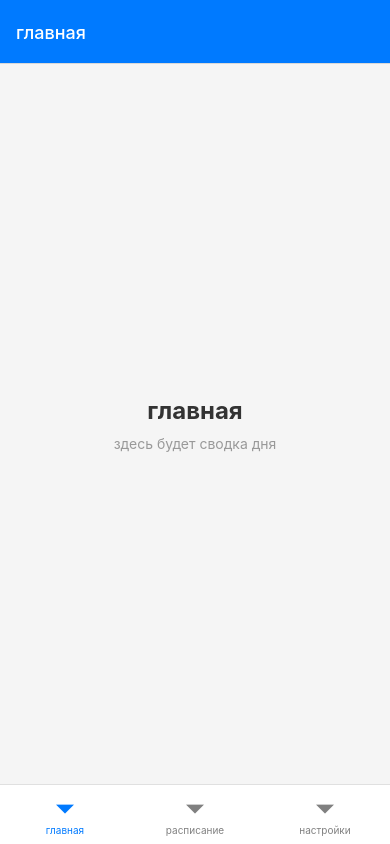
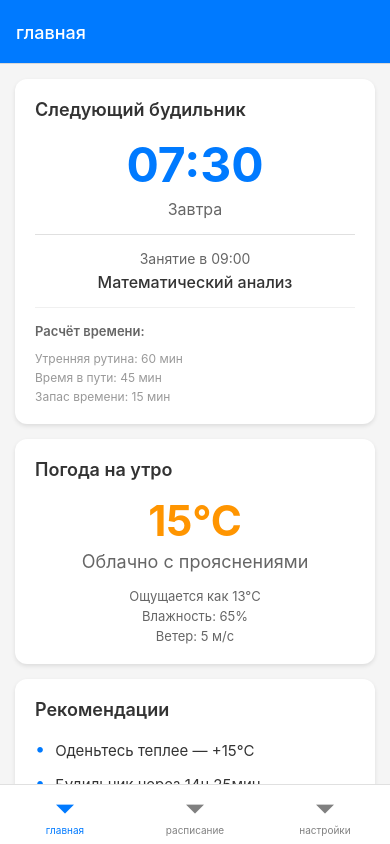
Before and after one commit to VolodinDanila/mpu-companion, a React Native app: screen / in a window 390 px wide. Built offline with nearby package versions, Linux system fonts and the light colour scheme.

Commit message:
feat: implement home screen with data display

```diff
--- a/screens/HomeScreen.js
+++ b/screens/HomeScreen.js
@@ -1,12 +1,153 @@
-import React from 'react';
-import { View, Text, StyleSheet } from 'react-native';
+import React, { useState, useEffect } from 'react';
+import {
+    View,
+    Text,
+    StyleSheet,
+    ScrollView,
+    TouchableOpacity,
+    ActivityIndicator,
+} from 'react-native';
 
 export default function HomeScreen() {
+    const [loading, setLoading] = useState(true);
+    const [nextAlarm, setNextAlarm] = useState(null);
+    const [weather, setWeather] = useState(null);
+    const [recommendations, setRecommendations] = useState([]);
+
+    useEffect(() => {
+        loadData();
+    }, []);
+
+    const loadData = () => {
+        setLoading(true);
+
+        setTimeout(() => {
+            setNextAlarm({
+                time: '07:30',
+                date: 'Завтра',
+                classTime: '09:00',
+                className: 'Математический анализ',
+                breakdown: {
+                    morningRoutine: 60,
+                    travelTime: 45,
+                    extraTime: 15,
+                },
+            });
+
+            setWeather({
+                temperature: 15,
+                feelsLike: 13,
+                condition: 'Облачно с прояснениями',
+                humidity: 65,
+                windSpeed: 5,
+            });
+
+            setRecommendations([
+                'Оденьтесь теплее — +15°C',
+                'Будильник через 14ч 25мин',
+                'Хорошая погода для прогулки',
+            ]);
+
+            setLoading(false);
+        }, 500);
+    };
+
+    if (loading) {
+        return (
+            <View style={styles.loadingContainer}>
+                <ActivityIndicator size="large" color="#007AFF" />
+                <Text style={styles.loadingText}>Загрузка данных...</Text>
+            </View>
+        );
+    }
+
     return (
-        <View style={styles.container}>
-            <Text style={styles.title}>главная</Text>
-            <Text style={styles.subtitle}>здесь будет сводка дня</Text>
-        </View>
+        <ScrollView style={styles.container}>
+            <View style={styles.alarmCard}>
+                <Text style={styles.sectionTitle}>Следующий будильник</Text>
+
+                {nextAlarm ? (
+                    <View style={styles.alarmInfo}>
+                        <Text style={styles.alarmTime}>{nextAlarm.time}</Text>
+                        <Text style={styles.alarmDate}>{nextAlarm.date}</Text>
+
+                        <View style={styles.divider} />
+
+                        <Text style={styles.classInfo}>
+                            Занятие в {nextAlarm.classTime}
+                        </Text>
+                        <Text style={styles.className}>{nextAlarm.className}</Text>
+
+                        {nextAlarm.breakdown && (
+                            <View style={styles.breakdownContainer}>
+                                <Text style={styles.breakdownTitle}>Расчёт времени:</Text>
+                                <Text style={styles.breakdownItem}>
+                                    Утренняя рутина: {nextAlarm.breakdown.morningRoutine} мин
+                                </Text>
+                                <Text style={styles.breakdownItem}>
+                                    Время в пути: {nextAlarm.breakdown.travelTime} мин
+                                </Text>
+                                <Text style={styles.breakdownItem}>
+                                    Запас времени: {nextAlarm.breakdown.extraTime} мин
+                                </Text>
+                            </View>
+                        )}
+                    </View>
+                ) : (
+                    <Text style={styles.noDataText}>
+                        Нет запланированных занятий
+                    </Text>
+                )}
+            </View>
+
+            <View style={styles.weatherCard}>
+                <Text style={styles.sectionTitle}>Погода на утро</Text>
+
+                {weather ? (
+                    <View style={styles.weatherInfo}>
+                        <Text style={styles.temperature}>{weather.temperature}°C</Text>
+                        <Text style={styles.condition}>{weather.condition}</Text>
+                        <View style={styles.weatherDetails}>
+                            <Text style={styles.weatherDetailItem}>
+                                Ощущается как {weather.feelsLike}°C
+                            </Text>
+                            <Text style={styles.weatherDetailItem}>
+                                Влажность: {weather.humidity}%
+                            </Text>
+                            <Text style={styles.weatherDetailItem}>
+                                Ветер: {weather.windSpeed} м/с
+                            </Text>
+                        </View>
+                    </View>
+                ) : (
+                    <Text style={styles.noDataText}>Нет данных о погоде</Text>
+                )}
+            </View>
+
+            <View style={styles.recommendationsCard}>
+                <Text style={styles.sectionTitle}>Рекомендации</Text>
+
+                {recommendations.length > 0 ? (
+                    <View style={styles.recommendationsList}>
+                        {recommendations.map((recommendation, index) => (
+                            <View key={index} style={styles.recommendationItem}>
+                                <Text style={styles.bullet}>•</Text>
+                                <Text style={styles.recommendationText}>{recommendation}</Text>
+                            </View>
+                        ))}
+                    </View>
+                ) : (
+                    <Text style={styles.noDataText}>Нет рекомендаций</Text>
+                )}
+            </View>
+
+            <TouchableOpacity
+                style={styles.refreshButton}
+                onPress={loadData}
+            >
+                <Text style={styles.refreshButtonText}>Обновить данные</Text>
+            </TouchableOpacity>
+        </ScrollView>
     );
 }
 
@@ -14,17 +155,168 @@ const styles = StyleSheet.create({
     container: {
         flex: 1,
         backgroundColor: '#f5f5f5',
+    },
+    loadingContainer: {
+        flex: 1,
+        justifyContent: 'center',
         alignItems: 'center',
-        justifyContent: 'center',
+        backgroundColor: '#f5f5f5',
     },
-    title: {
-        fontSize: 24,
+    loadingText: {
+        marginTop: 10,
+        fontSize: 16,
+        color: '#666',
+    },
+    alarmCard: {
+        backgroundColor: '#fff',
+        margin: 15,
+        marginBottom: 10,
+        padding: 20,
+        borderRadius: 12,
+        shadowColor: '#000',
+        shadowOffset: { width: 0, height: 2 },
+        shadowOpacity: 0.1,
+        shadowRadius: 4,
+        elevation: 3,
+    },
+    weatherCard: {
+        backgroundColor: '#fff',
+        margin: 15,
+        marginBottom: 10,
+        marginTop: 5,
+        padding: 20,
+        borderRadius: 12,
+        shadowColor: '#000',
+        shadowOffset: { width: 0, height: 2 },
+        shadowOpacity: 0.1,
+        shadowRadius: 4,
+        elevation: 3,
+    },
+    recommendationsCard: {
+        backgroundColor: '#fff',
+        margin: 15,
+        marginTop: 5,
+        padding: 20,
+        borderRadius: 12,
+        shadowColor: '#000',
+        shadowOffset: { width: 0, height: 2 },
+        shadowOpacity: 0.1,
+        shadowRadius: 4,
+        elevation: 3,
+    },
+    sectionTitle: {
+        fontSize: 18,
+        fontWeight: '600',
+        color: '#333',
+        marginBottom: 15,
+    },
+    alarmInfo: {
+        alignItems: 'center',
+    },
+    alarmTime: {
+        fontSize: 48,
         fontWeight: 'bold',
+        color: '#007AFF',
+    },
+    alarmDate: {
+        fontSize: 16,
+        color: '#666',
+        marginTop: 5,
+    },
+    divider: {
+        width: '100%',
+        height: 1,
+        backgroundColor: '#e0e0e0',
+        marginVertical: 15,
+    },
+    classInfo: {
+        fontSize: 14,
+        color: '#666',
+    },
+    className: {
+        fontSize: 16,
+        fontWeight: '500',
         color: '#333',
-        marginBottom: 10,
+        marginTop: 5,
     },
-    subtitle: {
+    breakdownContainer: {
+        marginTop: 15,
+        paddingTop: 15,
+        borderTopWidth: 1,
+        borderTopColor: '#f0f0f0',
+        width: '100%',
+    },
+    breakdownTitle: {
+        fontSize: 13,
+        fontWeight: '600',
+        color: '#666',
+        marginBottom: 8,
+    },
+    breakdownItem: {
+        fontSize: 12,
+        color: '#999',
+        marginTop: 4,
+    },
+    weatherInfo: {
+        alignItems: 'center',
+    },
+    temperature: {
+        fontSize: 42,
+        fontWeight: 'bold',
+        color: '#FF9500',
+    },
+    condition: {
+        fontSize: 18,
+        color: '#666',
+        marginTop: 5,
+    },
+    weatherDetails: {
+        marginTop: 12,
+        alignItems: 'center',
+    },
+    weatherDetailItem: {
+        fontSize: 13,
+        color: '#666',
+        marginTop: 4,
+    },
+    recommendationsList: {
+        marginTop: 5,
+    },
+    recommendationItem: {
+        flexDirection: 'row',
+        marginBottom: 12,
+        alignItems: 'flex-start',
+    },
+    bullet: {
+        fontSize: 18,
+        color: '#007AFF',
+        marginRight: 10,
+        marginTop: -2,
+    },
+    recommendationText: {
+        fontSize: 15,
+        color: '#333',
+        flex: 1,
+        lineHeight: 22,
+    },
+    noDataText: {
         fontSize: 14,
         color: '#999',
+        textAlign: 'center',
+        fontStyle: 'italic',
+    },
+    refreshButton: {
+        backgroundColor: '#007AFF',
+        margin: 15,
+        marginTop: 5,
+        padding: 16,
+        borderRadius: 12,
+        alignItems: 'center',
+        marginBottom: 30,
+    },
+    refreshButtonText: {
+        color: '#fff',
+        fontSize: 16,
+        fontWeight: '600',
     },
 });
```
